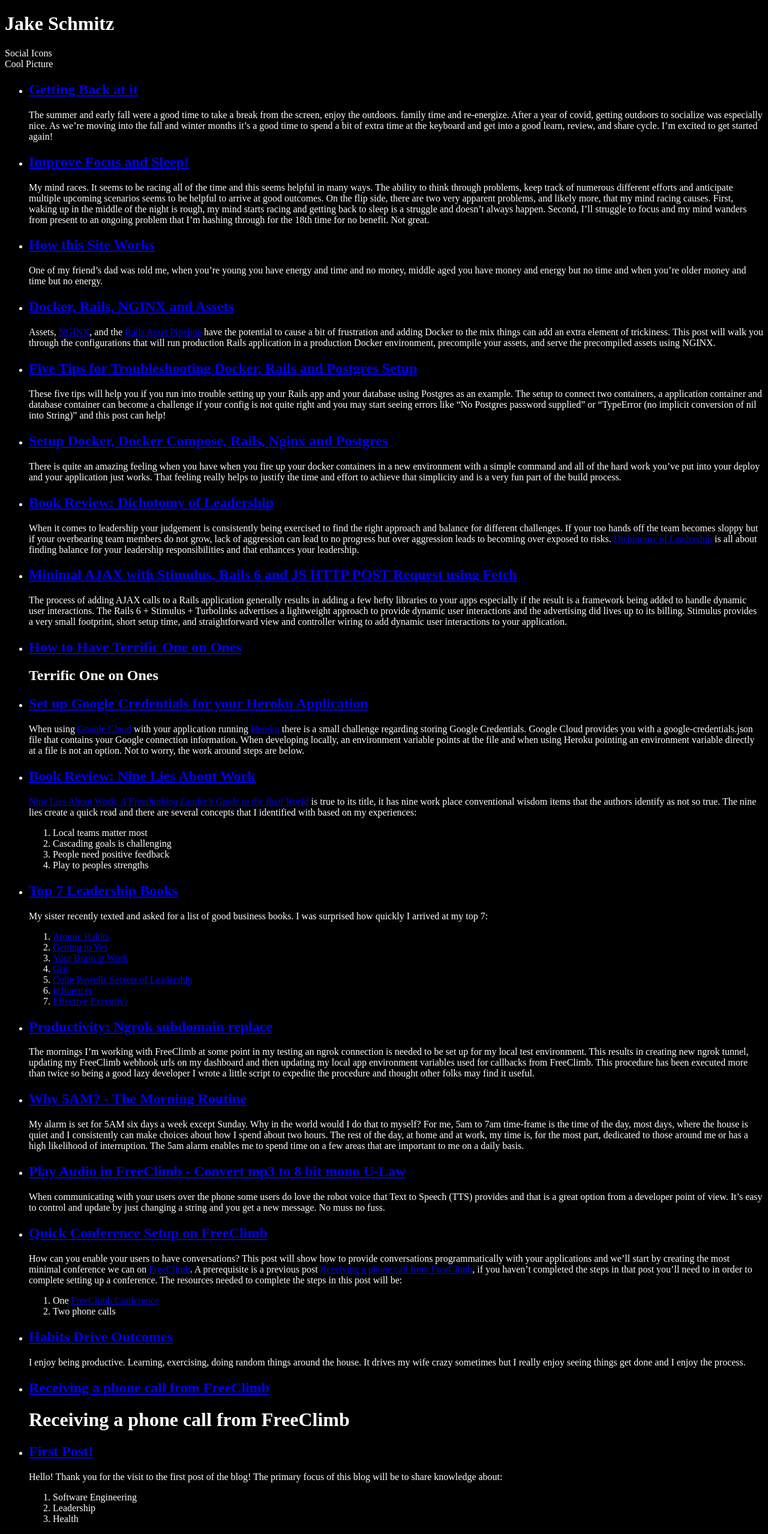
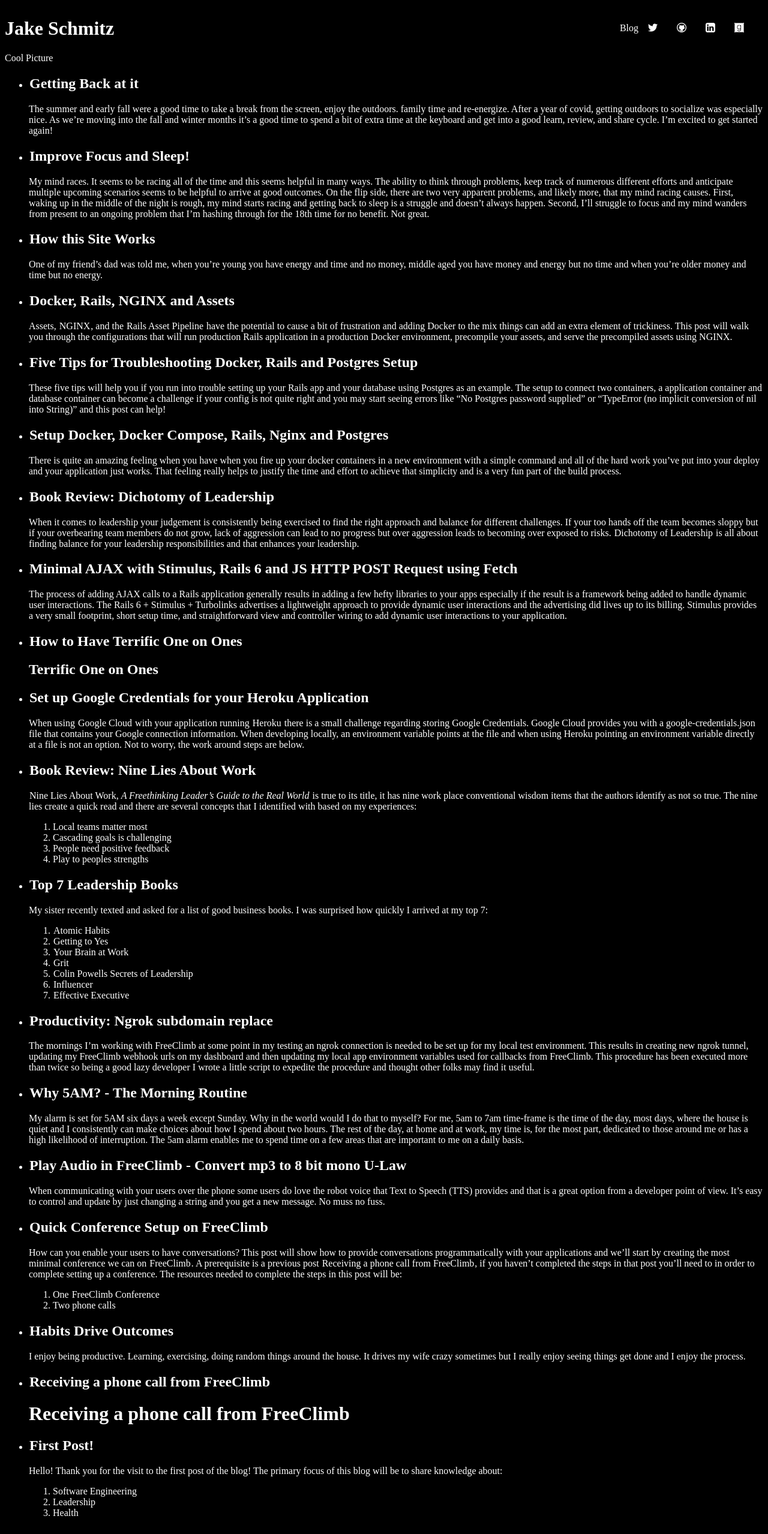
Before and after one commit to jschmitz/blog, a Jekyll site: the page built from index.html, in a window 1280 px wide. Shown: the whole page at 60% size. Built offline with Jekyll 4.4.1, drawn with Linux system fonts in a browser that asks for light colours.

Commit message:
Add social icons

```diff
--- a/_layouts/default.html
+++ b/_layouts/default.html
@@ -1,12 +1,25 @@
 <!doctype html>
 <html lang="en">
   <head>
+    <title>Jake Schmitz</title>
     <link rel="stylesheet" href="{{ '/assets/css/main.css' | relative_url }}" />
   </head>
   <body>
-    <h1>Jake Schmitz</h1>
-    <div>Social Icons</div>
-    <div>Cool Picture</div>
+    <div class="main">
+      <div class="header">
+        <div>
+          <h1>Jake Schmitz</h1>
+        </div>
+        <div class="social_icons">
+          <a href="#">Blog</a>
+          <a href="#"><img src="twitter-16.png" /></a>
+          <a href="#"><img src="github-11-16.png" /></a>
+          <a href="#"><img src="linkedin-6-16.png" /></a>
+          <a href="#"><img src="goodreads_icon.jpeg" width="16" height="16" /></a>
+        </div>
+      </div>
+      <div>Cool Picture</div>
+    </div>
     <div>
       {{ content }}
     </div>
--- a/assets/css/main.scss
+++ b/assets/css/main.scss
@@ -9,3 +9,45 @@
   width: 45rem;
   margin: 0 auto;
 }
+
+.header {
+  display: flex;
+  justify-content: space-between;
+  align-items: center;
+}
+
+.social_icons {
+  display: flex;
+  justify-content: space-between;
+  margin-left: auto;
+}
+
+.social_icons * {
+  padding: 0px 16px 0px 0px;
+}
+
+a {
+  outline: none;
+  text-decoration: none;
+  padding: 2px 1px 0;
+}
+
+a:link {
+  color: #FFF;
+}
+
+a:visited {
+  color: #FFF;
+}
+
+a:focus {
+  color: #FFF;
+}
+
+a:hover {
+  color: #FFF;
+}
+
+a:active {
+  color: #FFF;
+}
```
Also changed, not shown: favicon-16x16.png (added), favicon-32x32.png (added), favicon.ico (added), github-11-16.png (added), goodreads_icon.jpeg (added), linkedin-6-16.png (added), twitter-16.png (added), 1 other file.
